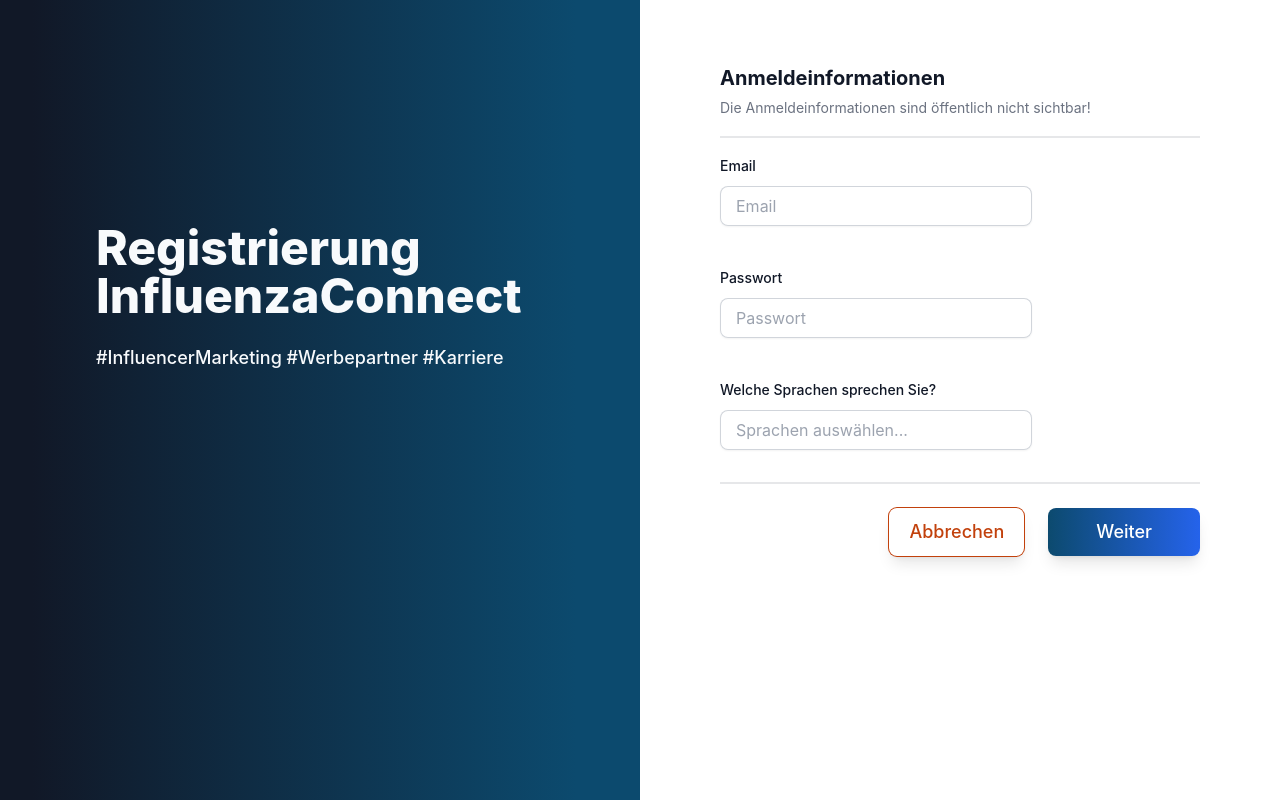
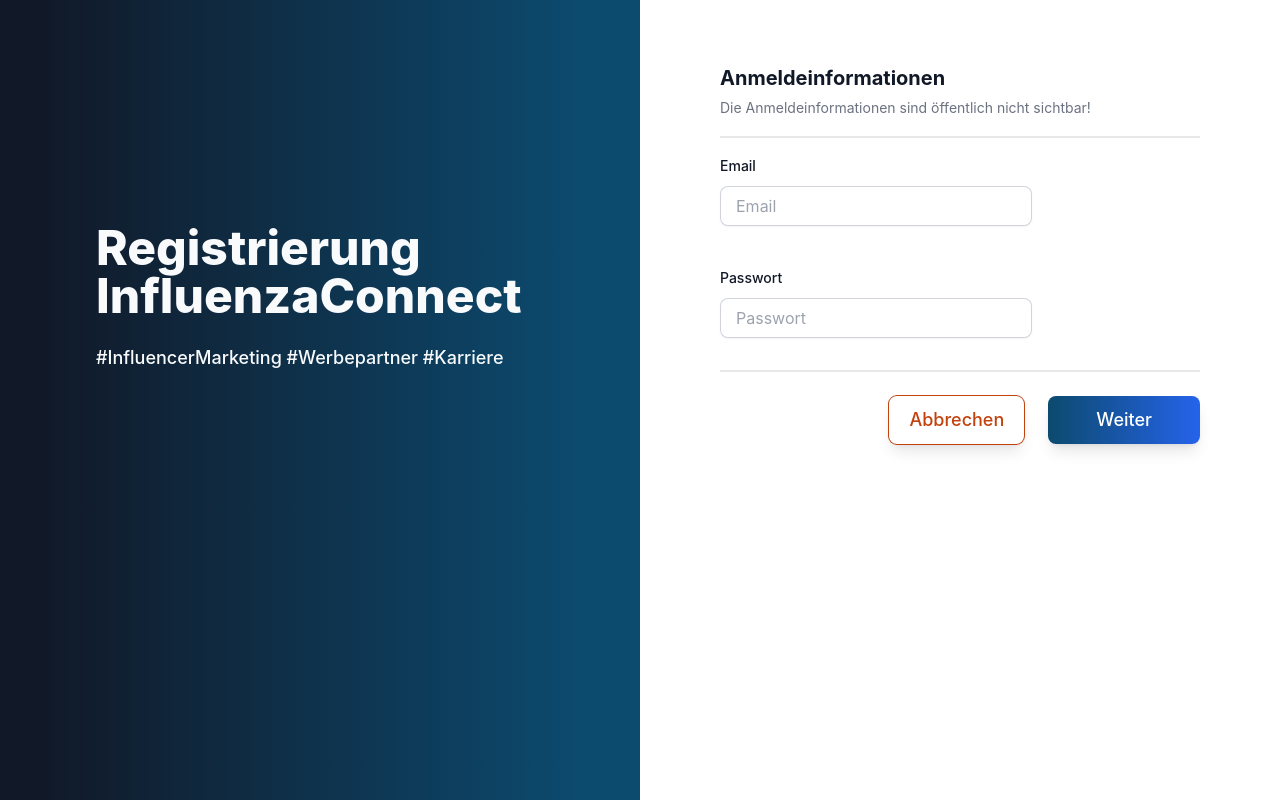
Before and after one commit to sweidner2001/BCN-2024SS-TeamWeiss-InfluenzaConnect, a React (Create React App) app in the folder sys-src/frontend/: page /signup in a window 1280 px wide. Built offline with nearby package versions, Linux system fonts and the light colour scheme; the HTML template or start-up script is replaced by a standard one.

Commit message:
MultiSelectDropdown final in Formular integriert (Form 2)

```diff
--- a/sys-src/frontend/src/components/forms/SignupFormInputs1.tsx
+++ b/sys-src/frontend/src/components/forms/SignupFormInputs1.tsx
@@ -15,7 +15,6 @@ interface ISignupForm1 {
 interface IFormInputs1 {
     email: string;
     passwort: string;
-    sprache: string[];
 }
 
 
@@ -38,18 +37,9 @@ const getMaxFieldLength = (maxLength: number): [number, string] => {
 
 const SignupSchema1 = yup.object({
     email: yup.string().trim().email("Bitte geben Sie eine gültige Email-Adresse ein!").required('Bitte geben Sie eine Email an!').max(...getMaxFieldLength(40)),
-    passwort: yup.string().required("Bitte geben Sie ein Passwort an!").min(10, "Das Passwort muss min. 10 Zeichen lang sein!").max(...getMaxFieldLength(25)),
-    sprache: yup.array().min(1, "Bitte wählen Sie Ihre gesprochenen Sprachen aus!").required( "Bitte wählen Sie Ihre gesprochenen Sprachen aus!")
+    passwort: yup.string().required("Bitte geben Sie ein Passwort an!").min(10, "Das Passwort muss min. 10 Zeichen lang sein!").max(...getMaxFieldLength(25))
 });
 
-
-const options: string[] = [
-    'Deutsch',
-    'Englisch',
-    'Französisch',
-    'Italienisch',
-    'Spanisch',
-];
 
 
 /**
@@ -83,9 +73,7 @@ const SignupFormInputs1: React.FC<ISignupForm1> = ({form1}) => {
                             register={form1.register("passwort")} error={form1.formState.errors.passwort?.message}/>
 
 
-                <InputMultiSelectDropdown label="Welche Sprachen sprechen Sie?" backgroundText="Sprachen auswählen..." selectOptions={options} fieldWidth={4}
-                                          control={form1.control} name="sprache" error={form1.formState.errors.sprache?.message}/>
-            </div>
+             </div>
         </>
     );
 };
--- a/sys-src/frontend/src/components/forms/SignupFormInputs2.tsx
+++ b/sys-src/frontend/src/components/forms/SignupFormInputs2.tsx
@@ -22,7 +22,7 @@ interface IFormInputs2 {
     land: string;
     bundesland: string;
     telefonnr: string;
-    // sprache: string;
+    sprache: string[];
     ueberMich: string;
 }
 
@@ -48,7 +48,7 @@ const SignupSchema2 = yup.object({
     land: yup.string().trim().required("Bitte geben Sie Ihr Herkunftsland an!"),
     bundesland: yup.string().trim().required("Bitte geben Sie Ihr Bundesland an!"),
     telefonnr: yup.string().trim().required("Bitte Geben Sie Ihre Telefonnummer an!").max(...getMaxFieldLength(25)),
-    // sprache: yup.string().trim().required("Bitte geben Sie Ihre Sprachen ein, die Sie beherrschen!").max(...getMaxFieldLength(25)),
+    sprache: yup.array().min(1, "Bitte wählen Sie Ihre gesprochenen Sprachen aus!").required( "Bitte wählen Sie Ihre gesprochenen Sprachen aus!"),
     ueberMich: yup.string().trim().defined().max(...getMaxFieldLength(500))
 });
 
@@ -109,10 +109,9 @@ const SignupFormInputs2: React.FC<ISignupForm2> = ({form2}) => {
                             fieldWidth={4}
                             register={form2.register("telefonnr")} error={form2.formState.errors.telefonnr?.message}/>
 
-                {/*<InputField id="sprache" label="Sprache" type="text" fieldWidth={4}*/}
-                {/*            register={form2.register("sprache")} error={form2.formState.errors.sprache?.message}/>*/}
+                <InputMultiSelectDropdown label="Welche Sprachen sprechen Sie?" backgroundText="Sprachen auswählen..." selectOptions={languages} fieldWidth={4}
+                                          control={form2.control} name="sprache" error={form2.formState.errors.sprache?.message}/>
 
-                {/*<InputMultiSelectDropdown id="sprache" label="Gesprochene Sprachen" selectOptions={languages} fieldWidth={4}/>*/}
                 <InputTextarea id="ueberMich" label="Über mich" defaultValue=""
                                descr="Schreibe ein paar Sätze über dich." textboxRows={5}
                                register={form2.register("ueberMich")} error={form2.formState.errors.ueberMich?.message}/>
--- a/sys-src/frontend/src/components/input/InputMultiSelectDropdown.tsx
+++ b/sys-src/frontend/src/components/input/InputMultiSelectDropdown.tsx
@@ -97,7 +97,7 @@ const InputMultiSelectDropdown: React.FC<InputMultiSelectDropdownProps> = ({cont
             <div ref={dropdownRef} className="mt-2 relative">
                  <div onClick={() => setIsDropdownOpen(!isDropdownOpen)}
                       className={`px-4 py-2 rounded-lg block w-full cursor-pointer
-                                  border-0 shadow-sm ring-1 ring-inset ${isDropdownOpen ? 'ring-indigo-700' : 'ring-gray-300'}`}>
+                                  border-0 shadow-sm ring-1 ring-inset outline-none ${isDropdownOpen ? 'ring-indigo-700' : 'ring-gray-300'}`}>
 
                     {/* Wenn keine Einträge ausgewählt wurden, dann Hintergrund-Text anzeigen */}
                     {selectedOptions.length === 0 ? (
```
